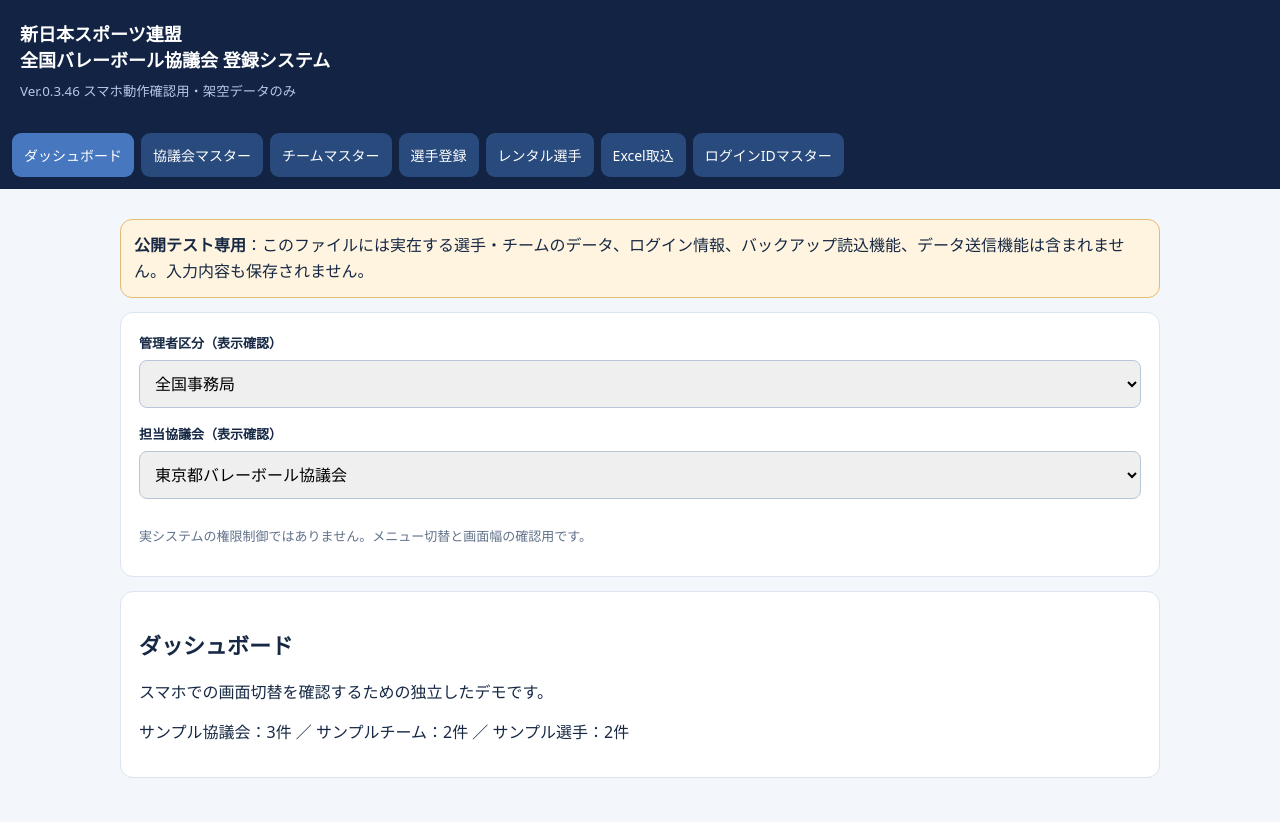
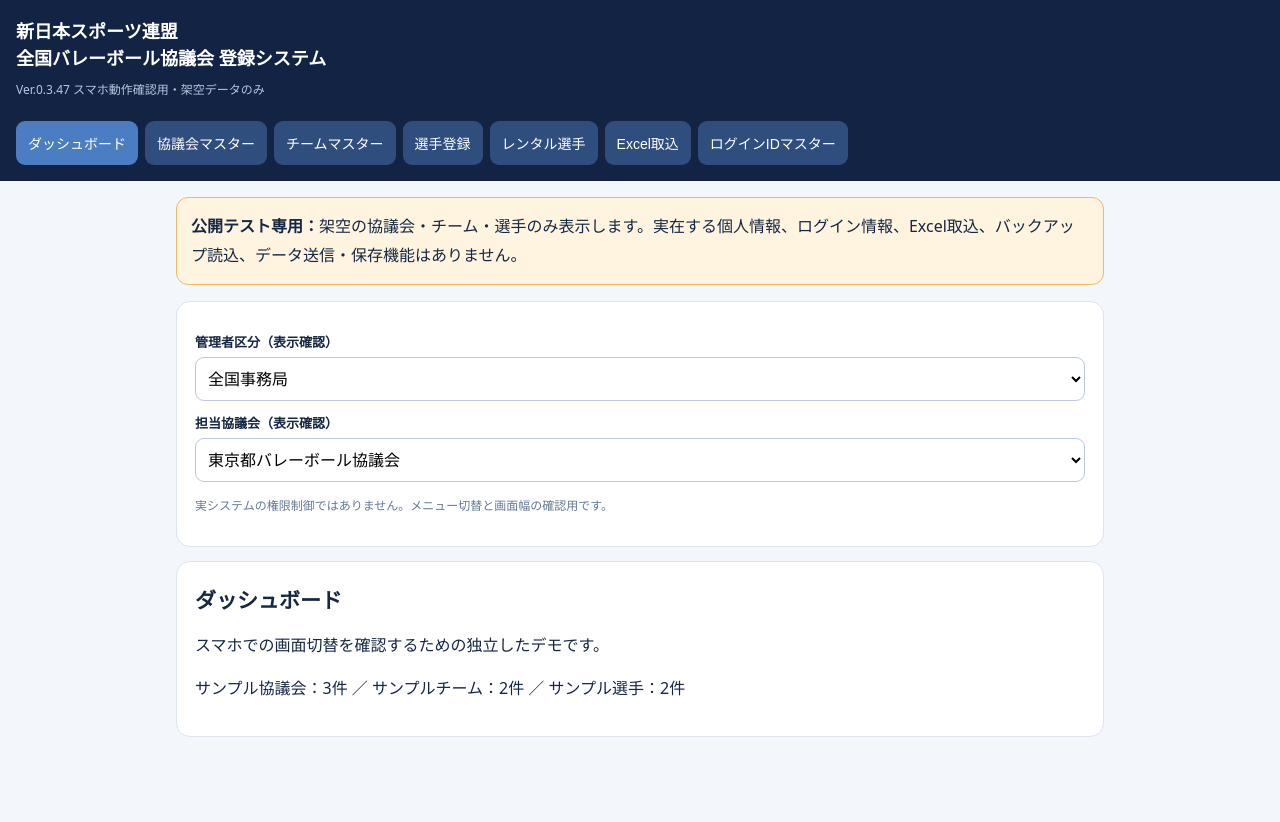
Before and after one commit to volleyball-system-test/volleyball-mobile-test, a plain HTML site: page index.html in a window 1280 px wide. After the commit the page ends 800 px from the top, so only its background shows below. Drawn offline with Linux system fonts and the light colour scheme.

Commit message:
Add files via upload

```diff
--- a/index.html
+++ b/index.html
@@ -1,16 +1,18 @@
-<!doctype html><html lang="ja"><head><meta charset="utf-8"><meta name="viewport" content="width=device-width,initial-scale=1"><title>全国バレーボール協議会 スマホ確認版 0.3.46</title>
-<style>:root{font-family:system-ui,"Yu Gothic",sans-serif;color:#162844;background:#f3f6fb}*{box-sizing:border-box}body{margin:0}header{background:#122344;color:white;padding:20px}header h1{font-size:18px;margin:0 0 7px}header small{color:#b5c8e7}nav{display:flex;gap:7px;overflow-x:auto;padding:12px;background:#122344}nav button{white-space:nowrap;border:0;border-radius:9px;padding:12px;color:white;background:#284a7c;font-size:14px}nav button.active{background:#4777be}main{padding:16px;max-width:1100px;margin:auto}.notice{background:#fff4df;border:1px solid #e4bb72;padding:13px;border-radius:12px;line-height:1.6}.panel{background:white;padding:18px;border:1px solid #dce4f0;border-radius:13px;margin:14px 0}select,button{font:inherit}select{width:100%;padding:11px;margin:7px 0 14px;border:1px solid #b7c5d9;border-radius:8px}label{font-weight:600;font-size:13px}table{border-collapse:collapse;width:100%}th,td{padding:12px 8px;text-align:left;border-bottom:1px solid #e5ebf3;font-size:13px}th{background:#f4f7fc}.scroll{overflow:auto}h2{font-size:22px}.muted{color:#61728b;font-size:13px}.tag{background:#e7effb;border-radius:20px;padding:3px 9px}button{cursor:pointer}@media(min-width:850px){main{padding:30px}}</style></head><body>
-<header><h1>新日本スポーツ連盟<br>全国バレーボール協議会 登録システム</h1><small>Ver.0.3.46 スマホ動作確認用・架空データのみ</small></header>
-<nav id="nav"></nav><main><div class="notice"><strong>公開テスト専用</strong>：このファイルには実在する選手・チームのデータ、ログイン情報、バックアップ読込機能、データ送信機能は含まれません。入力内容も保存されません。</div><div class="panel"><label for="role">管理者区分（表示確認）</label><select id="role"><option value="全国事務局">全国事務局</option><option value="都道府県協議会">都道府県協議会</option><option value="地域・ブロック協議会">地域・ブロック協議会</option></select><label for="council">担当協議会（表示確認）</label><select id="council"><option>東京都バレーボール協議会</option><option>千葉県バレーボール協議会</option><option>東日本バレーボール協議会</option></select><p class="muted">実システムの権限制御ではありません。メニュー切替と画面幅の確認用です。</p></div><section id="content"></section></main>
-<script>
-const pages=['ダッシュボード','協議会マスター','チームマスター','選手登録','レンタル選手','Excel取込','ログインIDマスター'];let page=pages[0];
-const teams=[{id:'DEMO-001',name:'サンプルA',c:'東京都バレーボール協議会'},{id:'DEMO-002',name:'サンプルB',c:'千葉県バレーボール協議会'}];const players=[{id:'DEMO-001-0001',name:'テスト 太郎',team:'サンプルA'},{id:'DEMO-002-0001',name:'テスト 花子',team:'サンプルB'}];
-function render(){document.getElementById('nav').innerHTML=pages.map(p=>`<button type="button" class="${p===page?'active':''}" data-page="${p}">${p}</button>`).join('');const c=document.getElementById('council').value;let body='';
-if(page==='ダッシュボード')body='<p>スマホでの画面切替を確認するための独立したデモです。</p><p>サンプル協議会：3件 ／ サンプルチーム：2件 ／ サンプル選手：2件</p>';
-else if(page==='チームマスター')body='<div class="scroll"><table><tr><th>チームID</th><th>チーム名</th><th>所属協議会</th></tr>'+teams.filter(t=>t.c===c||document.getElementById('role').value==='全国事務局').map(t=>`<tr><td>${t.id}</td><td>${t.name}</td><td>${t.c}</td></tr>`).join('')+'</table></div>';
-else if(page==='選手登録')body='<div class="scroll"><table><tr><th>選手ID</th><th>氏名</th><th>所属チーム</th></tr>'+players.filter(p=>teams.some(t=>t.name===p.team&&(t.c===c||document.getElementById('role').value==='全国事務局'))).map(p=>`<tr><td>${p.id}</td><td>${p.name}</td><td>${p.team}</td></tr>`).join('')+'</table></div>';
-else if(page==='ログインIDマスター')body='<p>画面枠のみ。ID発行・認証・権限設定は未実装です。</p>';
-else body='<p>この画面はスマホでメニューを開けるか確認するための仮画面です。実際の登録・取込・保存機能はありません。</p>';
-document.getElementById('content').innerHTML=`<div class="panel"><h2>${page}</h2>${body}</div>`;}
-document.getElementById('nav').addEventListener('click',e=>{const b=e.target.closest('button[data-page]');if(b){page=b.dataset.page;render();}});document.getElementById('role').addEventListener('change',render);document.getElementById('council').addEventListener('change',render);render();
+<!doctype html><html lang="ja"><head><meta charset="utf-8"><meta name="viewport" content="width=device-width,initial-scale=1"><title>全国バレーボール協議会 Ver.0.3.47 公開テスト</title><style>
+:root{font-family:system-ui,-apple-system,'Yu Gothic',sans-serif;color:#152743;background:#f3f6fb}*{box-sizing:border-box}body{margin:0}header{background:#122344;color:#fff;padding:18px 16px 8px}h1{font-size:18px;line-height:1.5;margin:0}.sub{color:#b7c7e2;font-size:12px;margin:8px 0 15px}.nav{display:flex;gap:7px;overflow-x:auto;padding:8px 0;scrollbar-width:thin}.nav button{flex:0 0 auto;border:0;border-radius:9px;background:#304e7d;color:white;padding:12px;font-size:14px;min-height:44px}.nav button.active{background:#4a7dc1}main{padding:16px;max-width:960px;margin:auto}.notice{background:#fff4df;border:1px solid #edbb67;border-radius:12px;padding:14px;line-height:1.8;margin-bottom:16px}.panel{background:white;border:1px solid #dce4f0;border-radius:14px;padding:18px;margin:14px 0}h2{font-size:21px;margin:4px 0 18px}.field{margin:12px 0}label{display:block;font-weight:700;font-size:13px;margin-bottom:6px}select{width:100%;min-height:44px;padding:8px;font:inherit;border:1px solid #bac9df;border-radius:9px;background:#fff}.hint{font-size:12px;color:#667993;line-height:1.7;margin-top:14px}.scroll{overflow-x:auto}table{border-collapse:collapse;min-width:550px;width:100%;font-size:14px}th,td{text-align:left;border-bottom:1px solid #e0e8f2;padding:12px 10px}th{background:#f2f5fa}p{line-height:1.7}button{cursor:pointer}@media(max-width:600px){main{padding:12px}.panel{padding:14px}table{font-size:13px}}
+</style></head><body><header><h1>新日本スポーツ連盟<br>全国バレーボール協議会 登録システム</h1><div class="sub">Ver.0.3.47 スマホ動作確認用・架空データのみ</div><nav class="nav" id="nav"></nav></header><main><div class="notice"><strong>公開テスト専用：</strong>架空の協議会・チーム・選手のみ表示します。実在する個人情報、ログイン情報、Excel取込、バックアップ読込、データ送信・保存機能はありません。</div><div class="panel"><div class="field"><label for="role">管理者区分（表示確認）</label><select id="role"><option>全国事務局</option><option>都道府県協議会</option><option>地域／ブロック協議会</option></select></div><div class="field"><label for="council">担当協議会（表示確認）</label><select id="council"><option>東京都バレーボール協議会</option><option>千葉県バレーボール協議会</option><option>東日本バレーボール協議会</option></select></div><p class="hint">実システムの権限制御ではありません。メニュー切替と画面幅の確認用です。</p></div><div class="panel" id="view"></div></main><script>
+const pages=['ダッシュボード','協議会マスター','チームマスター','選手登録','レンタル選手','Excel取込','ログインIDマスター'];
+const teams=[{id:'DEMO-001',name:'サンプルA',c:'東京都バレーボール協議会'},{id:'DEMO-002',name:'サンプルB',c:'千葉県バレーボール協議会'}];
+const players=[{id:'DEMO-001-0001',name:'テスト 太郎',team:'サンプルA',c:teams[0].c},{id:'DEMO-002-0001',name:'テスト 花子',team:'サンプルB',c:teams[1].c}];let page=0;
+function table(headers,rows){return '<div class="scroll"><table><thead><tr>'+headers.map(h=>'<th>'+h+'</th>').join('')+'</tr></thead><tbody>'+rows.map(r=>'<tr>'+r.map(v=>'<td>'+v+'</td>').join('')+'</tr>').join('')+'</tbody></table></div>'}
+function render(){document.getElementById('nav').innerHTML=pages.map((p,i)=>'<button type="button" class="'+(i===page?'active':'')+'" data-i="'+i+'">'+p+'</button>').join('');const role=document.getElementById('role').value,c=document.getElementById('council').value;const filter=x=>role==='全国事務局'||x.c===c;let body='';
+if(page===0)body='<p>スマホでの画面切替を確認するための独立したデモです。</p><p>サンプル協議会：3件 ／ サンプルチーム：2件 ／ サンプル選手：2件</p>';
+if(page===1)body=table(['協議会名'],['東京都バレーボール協議会','千葉県バレーボール協議会','東日本バレーボール協議会'].map(x=>[x]));
+if(page===2)body=table(['チームID','チーム名','所属協議会'],teams.filter(filter).map(x=>[x.id,x.name,x.c]));
+if(page===3)body=table(['選手ID','氏名','所属チーム'],players.filter(filter).map(x=>[x.id,x.name,x.team]));
+if(page===4)body='<p>レンタル選手の画面切替確認用です。架空データの登録はありません。</p>';
+if(page===5)body='<p>公開テストではExcelの読込を無効にしています。</p>';
+if(page===6)body='<p>画面枠のみ。IDの発行・認証・権限設定は実装していません。</p>';
+document.getElementById('view').innerHTML='<h2>'+pages[page]+'</h2>'+body;}
+document.getElementById('nav').addEventListener('click',e=>{const b=e.target.closest('button[data-i]');if(!b)return;page=Number(b.dataset.i);render()});document.getElementById('role').addEventListener('change',render);document.getElementById('council').addEventListener('change',render);render();
 </script></body></html>
```
